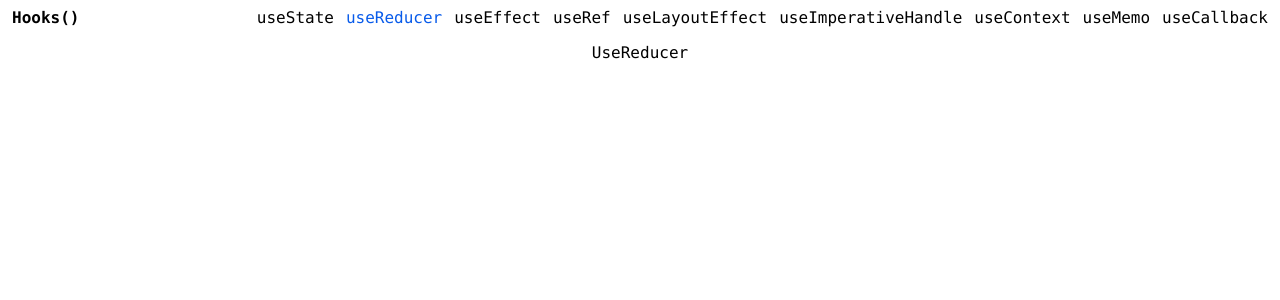
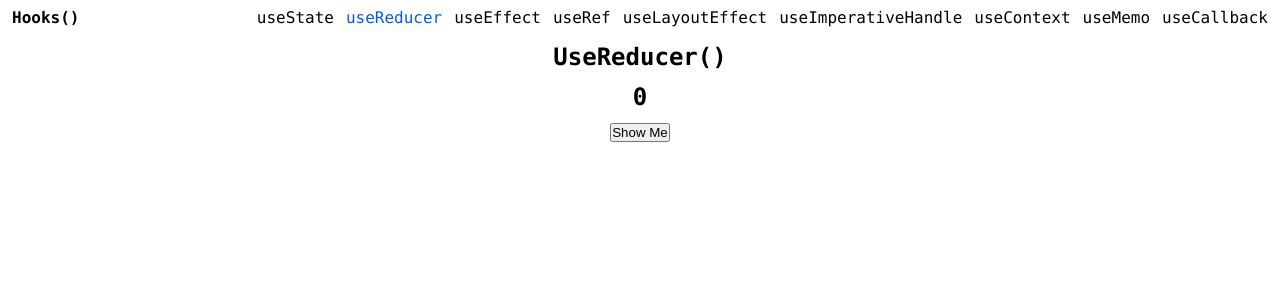
Before and after one commit to badawi1713/learn-react-hooks, a React (Create React App) app: page /use-reducer in a window 1280 px wide. Shown: the top 300 px of the page. Built offline with nearby package versions, Linux system fonts and the light colour scheme.

Commit message:
feat: add useReducer content and explanation

```diff
--- a/src/pages/UseReducer/UseReducer.jsx
+++ b/src/pages/UseReducer/UseReducer.jsx
@@ -1,8 +1,49 @@
 import React from 'react'
+import { useReducer } from 'react'
+
+// it takes 2 args; state (that you want currently change) action (the methods that you want to change the value of state)
+const reducerAction = (state, action) => {
+  switch (action.type) {
+    case "INCREMENT":
+      return {
+        ...state,
+        count: state.count + 1,
+        showText: !state.showText
+      }
+    default:
+      return state
+  }
+}
 
 const UseReducer = () => {
+  // dispatch is to change the value from the state!
+  // useReducer have two callbacks; (reducer function, initial state)
+
+  const initialState = {
+    count: 0,
+    showText: false
+  }
+
+  const [state, dispatch] = useReducer(reducerAction, initialState)
+
+  const clickButton = () => {
+    dispatch({ type: 'INCREMENT' })
+  }
+
+  // The purpose of useReducer is to manage all set state in one system action
+
   return (
-    <div>UseReducer</div>
+    <>
+      <h1>UseReducer()</h1>
+      <h2>
+        {state.count}
+      </h2>
+      <button onClick={clickButton}>{state.showText ? 'Hide Me' : 'Show Me'}</button>
+      <br />
+      <div>
+        {state.showText && <p>Hello You~</p>}
+      </div>
+    </>
   )
 }
 
```
